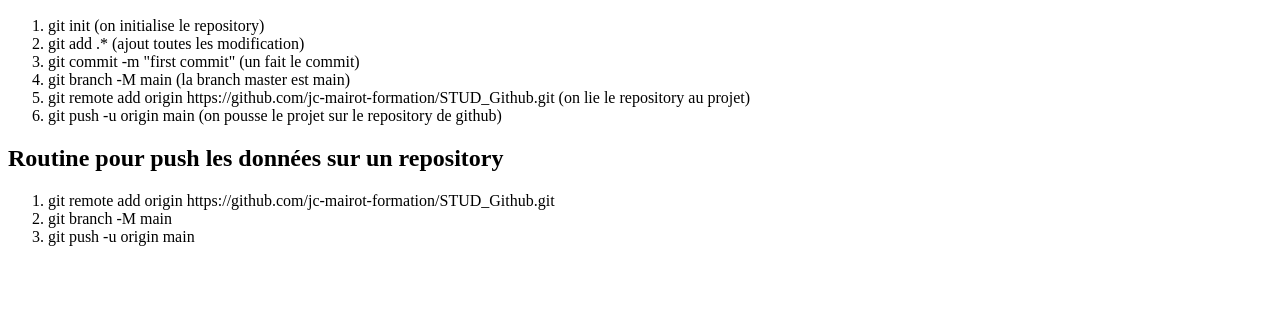
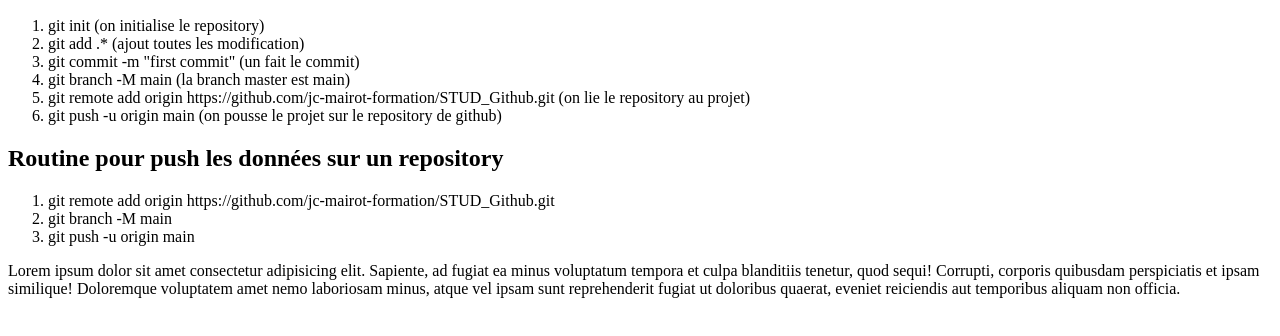
Before and after one commit to jc-mairot-formation/STUD_Github, a plain HTML site: page index.html in a window 1280 px wide. Shown: the part 110-446 px from the top of the page. Drawn offline with Linux system fonts and the light colour scheme.

Commit message:
changement jcPcMaison

```diff
--- a/index.html
+++ b/index.html
@@ -20,9 +20,6 @@
           https://github.com/jc-mairot-formation/STUD_Github.git (on lie le
           repository au projet)
         </li>
-
-
-
         <li>
           git push -u origin main (on pousse le projet sur le repository de
           github)
@@ -40,5 +37,14 @@
         <li>git push -u origin main</li>
       </ol>
     </section>
+    <p>
+      Lorem ipsum dolor sit amet consectetur adipisicing elit. Sapiente, ad
+      fugiat ea minus voluptatum tempora et culpa blanditiis tenetur, quod
+      sequi! Corrupti, corporis quibusdam perspiciatis et ipsam similique!
+      Doloremque voluptatem amet nemo laboriosam minus, atque vel ipsam sunt
+      reprehenderit fugiat ut doloribus quaerat, eveniet reiciendis aut
+      temporibus aliquam non officia.
+    </p>
   </body>
 </html>
+<!--  -->
```
